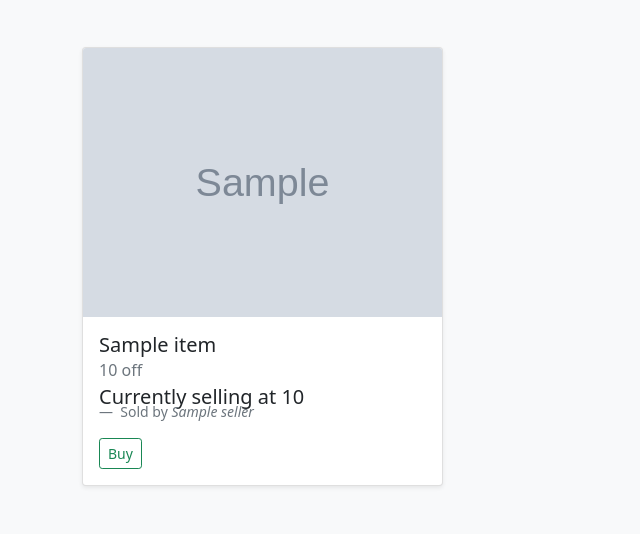
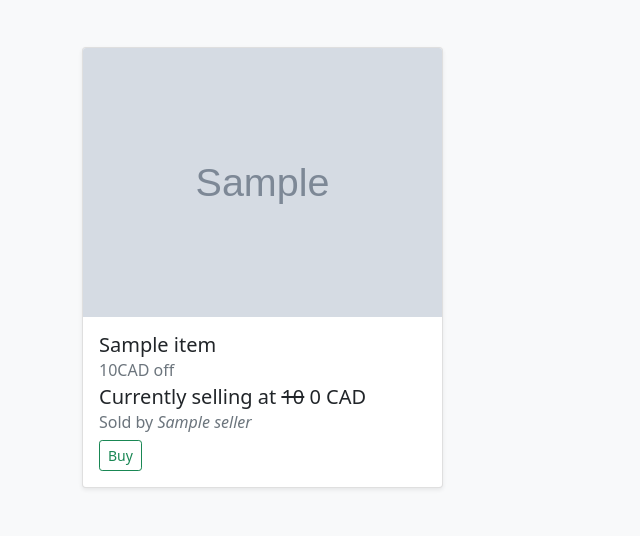
Before and after one commit to ani-poroorkara/Shopify-Data-Engineer-Intern-Challenge-Fall-2022, a Flask app: template templates/index.html in a window 1280 px wide. Shown: the part 469-1005 px from the top of the page, without its empty margins (0-640 px from the left). Before the commit the page ends 958 px from the top, so only its background shows below. Run offline with Flask 2, Linux system fonts and the light colour scheme; the template is opened without the code that fills it: most values are stand-ins (such as "Sample title", 1, 10 or a date in 2020); grey boxes marked "Sample" are stand-in pictures.

Commit message:
added discounted price into cards

```diff
--- a/templates/index.html
+++ b/templates/index.html
@@ -168,12 +168,13 @@
               <div class="card-body">
                   <h5 class="card-title">{{item["img_name"]}}</h5>
                   {% if item["discount"] != 0 %}
-                    <h6 class="card-subtitle mb-2 text-muted">{{item["discount"]}} off</h6>
+                    <h6 class="card-subtitle mb-2 text-muted">{{item["discount"]}}CAD off</h6>
+                    <h5 class="card-subtitle mb-2">Currently selling at <s>{{item["price"]}}</s> {{(item["price"])-(item["discount"])}} CAD</h5>
+                  {% else %}
+                    <h5 class="card-subtitle mb-2">Currently selling at {{item["price"]}} CAD</h5>
                   {% endif %}
-                  <h5 class="card-subtitle mb-2">Currently selling at {{item["price"]}}</h5>
-                  <figcaption class="blockquote-footer">
-                    Sold by <cite title="Source Title">{{item["seller"]}}</cite>
-                  </figcaption>
+
+                  <h6 class="card-subtitle mb-2 text-muted">Sold by <em>{{item["seller"]}}</em></h6>
                 <div class="d-flex justify-content-between align-items-center">
                   <div class="btn-group">
                     <button type="button" class="btn btn-sm btn-outline-success">Buy</button>
--- a/templates/profile.html
+++ b/templates/profile.html
@@ -108,9 +108,11 @@
                 <div class="card-body">
                   <h5 class="card-title">{{item["img_name"]}}</h5>
                   {% if item["discount"] != 0 %}
-                    <h6 class="card-subtitle mb-2 text-muted">{{item["discount"]}} off</h6>
+                    <h6 class="card-subtitle mb-2 text-muted">{{item["discount"]}}CAD off</h6>
+                    <h5 class="card-subtitle mb-2">Currently selling at <s>{{item["price"]}}</s> {{(item["price"])-(item["discount"])}} CAD</h5>
+                  {% else %}
+                    <h5 class="card-subtitle mb-2">Currently selling at {{item["price"]}} CAD</h5>
                   {% endif %}
-                  <h5 class="card-subtitle mb-2">Currently selling at {{item["price"]}}</h5>
 
                   <div class="d-flex justify-content-between align-items-center">
                     <div class="btn-group">
```
Also changed, not shown: database/shopifyimgrepo.db.
